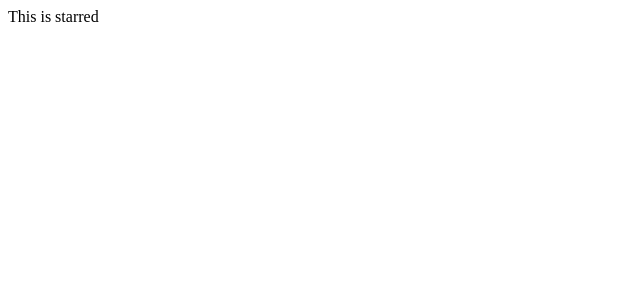
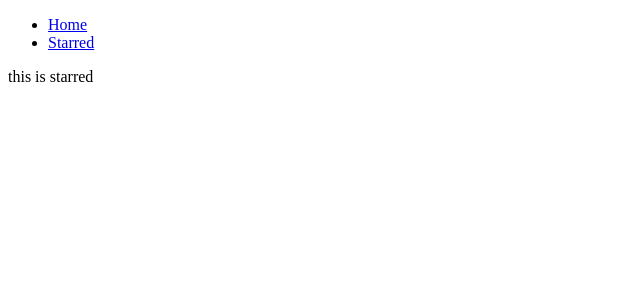
Before and after one commit to kwabena95/box-office, a React (Create React App) app: page /starred in a window 1280 px wide. Shown: the top 300 px of the page, without its empty margins (0-640 px from the left). Built offline with nearby package versions, Linux system fonts and the light colour scheme.

Commit message:
added navbar and created compnents

```diff
--- a/src/App.js
+++ b/src/App.js
@@ -1,18 +1,25 @@
 import { Switch, Route } from 'react-router-dom';
+import Navbar from './components/Navbar/Navbar';
+import Home from './pages/Home';
+import Starred from './pages/Starred';
+
 
 function App() {
   return (
+    <div>
+      <Navbar />
       <Switch>
         <Route exact path='/'>
-        This is home
+          <Home />
         </Route>
         <Route exact path='/starred'>
-        This is starred
+          <Starred />
         </Route>
         <Route>
-        This is a 404 page
+          <div>Not Found</div>
         </Route>
       </Switch>
+    </div>
   );
 }
 
--- /dev/null
+++ b/src/components/Navbar/Navbar.jsx
@@ -0,0 +1,30 @@
+import { Link } from 'react-router-dom';
+
+
+
+const Links = [
+    {
+        to: '/',
+        text: 'Home'
+    },
+    {
+        to: '/starred',
+        text: 'Starred'
+    }
+]
+
+const Navbar = () => {
+    return (
+        <div>
+            <ul>
+                {Links.map((link, index) => (
+                    <li key={index}>
+                        <Link to={link.to}>{link.text}</Link>
+                    </li>
+                ))}
+            </ul>
+        </div>
+    )
+}
+
+export default Navbar
--- /dev/null
+++ b/src/pages/Home.jsx
@@ -0,0 +1,9 @@
+const Home = () => {
+    return (
+        <div>
+            this is home
+        </div>
+    )
+}
+
+export default Home
--- /dev/null
+++ b/src/pages/Starred.jsx
@@ -0,0 +1,9 @@
+const Starred = () => {
+    return (
+        <div>
+            this is starred
+        </div>
+    )
+}
+
+export default Starred
```
Lines whose indentation alone changed are shown as unchanged.
